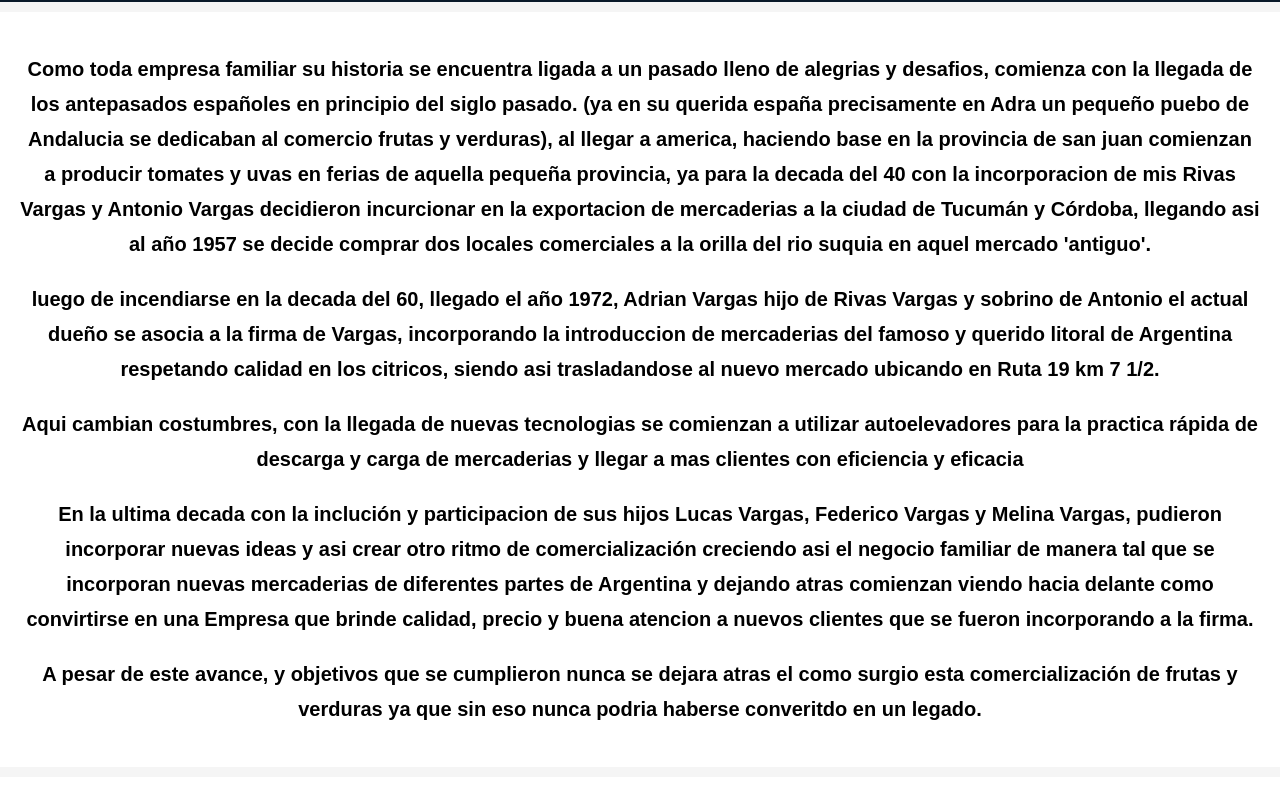
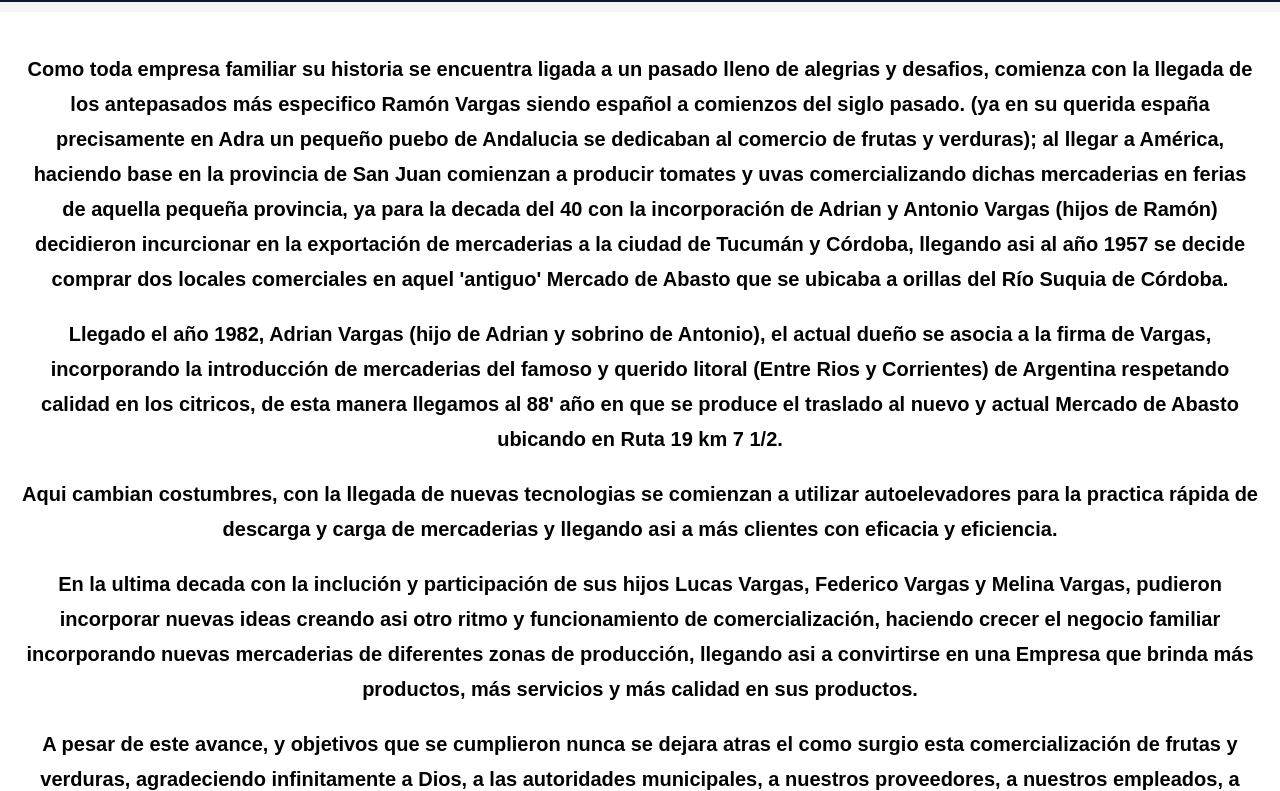
Before and after one commit to fedevargas110/WebPage-Vargas, a plain HTML site: page historia.html in a window 1280 px wide. Shown: the part 156-947 px from the top of the page. Drawn offline with nearby package versions, Linux system fonts and the light colour scheme; no server answers; a web font is replaced by a local one.

Commit message:
modificacion historia

```diff
--- a/historia.html
+++ b/historia.html
@@ -44,11 +44,13 @@
   </div>
   <div class="container-history">
     <div class="text-h">
-      <p>Como toda empresa familiar su historia se encuentra ligada a un pasado lleno de alegrias y desafios, comienza con la llegada de los antepasados españoles en principio del siglo pasado. (ya en su querida españa precisamente en Adra un pequeño puebo de Andalucia se dedicaban al comercio frutas y verduras), al llegar a america, haciendo base en la provincia de san juan comienzan a producir tomates y uvas en ferias de aquella pequeña provincia, ya para la decada del 40 con la incorporacion de mis Rivas Vargas y Antonio Vargas decidieron incurcionar en la exportacion de mercaderias a la ciudad de Tucumán y Córdoba, llegando asi al año 1957 se decide comprar dos locales comerciales a la orilla del rio suquia en aquel mercado 'antiguo'.</p>
-      <p>luego de incendiarse en la decada del 60, llegado el año 1972, Adrian Vargas hijo de Rivas Vargas y sobrino de Antonio el actual dueño se asocia a la firma de Vargas, incorporando la introduccion de mercaderias del famoso y querido litoral de Argentina respetando calidad en los citricos, siendo asi trasladandose al nuevo mercado ubicando en Ruta 19 km 7 1/2.
-      <p> Aqui cambian costumbres, con la llegada de nuevas tecnologias se comienzan a utilizar autoelevadores para la practica rápida de descarga y carga de mercaderias y llegar a mas clientes con eficiencia y eficacia</p>
-      <p>En la ultima decada con la inclución y participacion de sus hijos Lucas Vargas, Federico Vargas y Melina Vargas, pudieron incorporar nuevas ideas y asi crear otro ritmo de comercialización creciendo asi el negocio familiar de manera tal que se incorporan nuevas mercaderias de diferentes partes de Argentina y dejando atras comienzan viendo hacia delante como convirtirse en una Empresa que brinde calidad, precio y buena atencion a nuevos clientes que se fueron incorporando a la firma.</p>
-      <p>A pesar de este avance, y objetivos que se cumplieron nunca se dejara atras el como surgio esta comercialización de frutas y verduras ya que sin eso nunca podria haberse converitdo en un legado.</p>
+      <p>Como toda empresa familiar su historia se encuentra ligada a un pasado lleno de alegrias y desafios, comienza con la llegada de los antepasados más especifico Ramón Vargas siendo español a comienzos del siglo pasado. (ya en su querida españa precisamente en Adra un pequeño puebo de Andalucia se dedicaban al comercio de frutas y verduras); al llegar a América, haciendo base en la provincia de San Juan comienzan a producir tomates y uvas comercializando dichas mercaderias en ferias de aquella pequeña provincia, ya para la decada del 40 con la incorporación de Adrian y Antonio Vargas (hijos de Ramón) decidieron incurcionar en la exportación de mercaderias a la ciudad de Tucumán y Córdoba, llegando asi al año 1957 se decide comprar dos locales comerciales en aquel 'antiguo' Mercado de Abasto que se ubicaba a orillas del Río Suquia de Córdoba.</p>
+      <p>Llegado el año 1982, Adrian Vargas (hijo de Adrian y sobrino de Antonio), el actual dueño se asocia a la firma de Vargas, incorporando la introducción de mercaderias del famoso y querido litoral (Entre Rios y Corrientes) de Argentina respetando calidad en los citricos, de esta manera llegamos al 88' año en que se produce el traslado al nuevo  y actual Mercado de Abasto ubicando en Ruta 19 km 7 1/2.
+      <p> Aqui cambian costumbres, con la llegada de nuevas tecnologias se comienzan a utilizar autoelevadores para la practica rápida de descarga y carga de mercaderias y llegando asi a más clientes con eficacia y eficiencia.</p>
+      <p>En la ultima decada con la inclución y participación de sus hijos Lucas Vargas, Federico Vargas y Melina Vargas, pudieron incorporar nuevas ideas creando asi otro ritmo y funcionamiento de comercialización, haciendo crecer el negocio familiar incorporando nuevas mercaderias de diferentes zonas de producción, llegando asi a convirtirse en una Empresa que brinda más productos, más servicios y más calidad en sus productos.</p>
+      <p>A pesar de este avance, y objetivos que se cumplieron nunca se dejara atras el como surgio esta comercialización de frutas y verduras, agradeciendo infinitamente a Dios, a las autoridades municipales, a nuestros proveedores, a nuestros empleados, a nuestra creciente clientela y al consumidor final que sin la elección, confianza y aprobación de ellos esta historia no podría ser contada.</p>
+      <h2>¡Gracias por todos!</h2>
+      <h2>Vargas - Un legado de Familia -</h2>
     </div>
   </div>
   <footer id="footer" class="pie-pagina">
```
